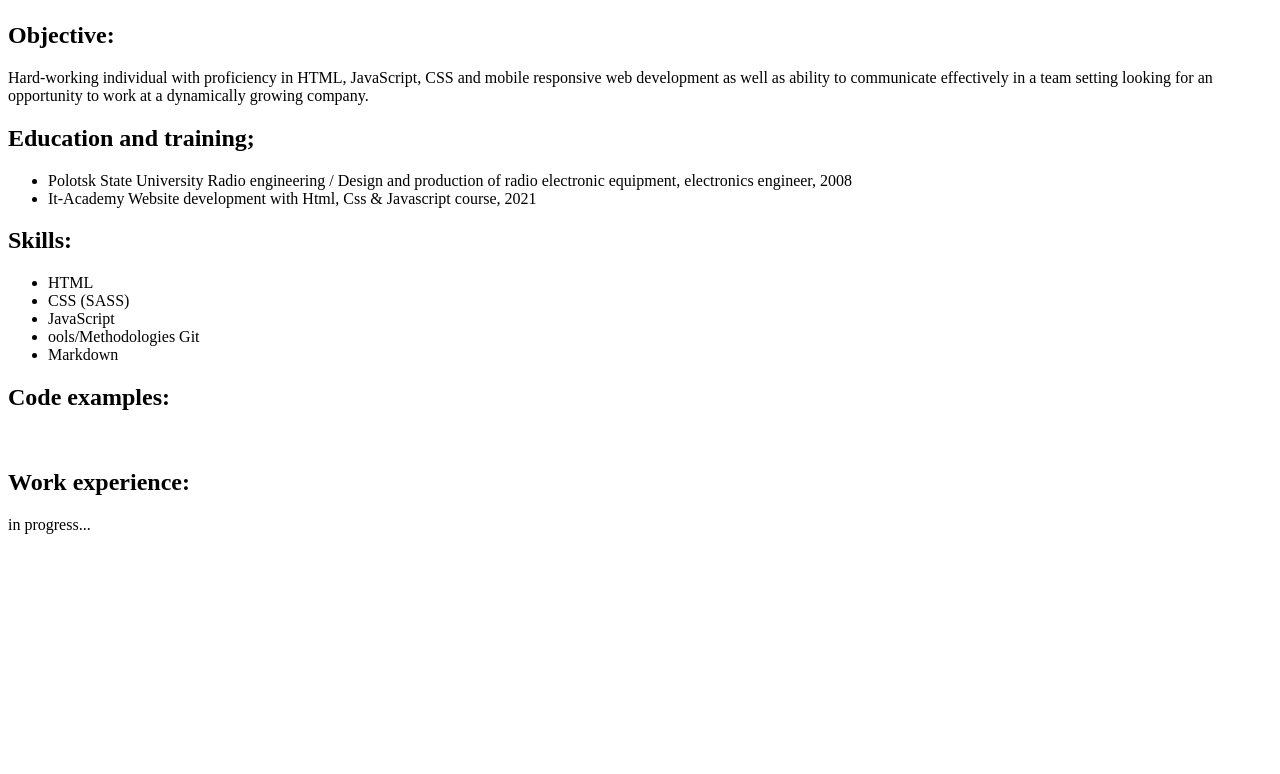
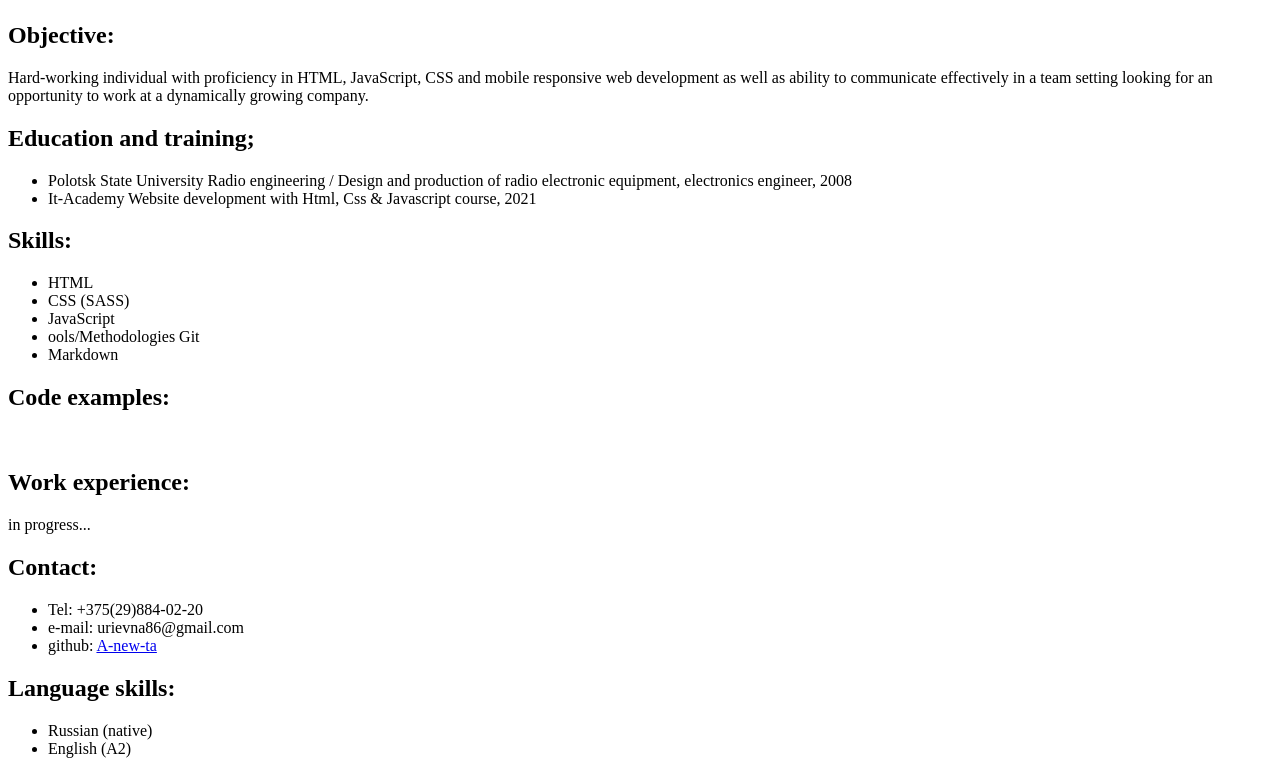
Before and after one commit to A-new-ta/rsschool-cv, a plain HTML site: page index.html in a window 1280 px wide. Shown: the part 700-1474 px from the top of the page. Before the commit the page ends 1250 px from the top, so only its background shows below. Drawn offline with Linux system fonts and the light colour scheme.

Commit message:
feat: add aside

```diff
--- a/index.html
+++ b/index.html
@@ -46,6 +46,23 @@
                 <p>in progress...</p>
             </div>
         </section>
+        <aside>
+            <div class="contact">
+                <h2>Contact:</h2>
+                <ul>
+                    <li>Tel: +375(29)884-02-20</li>
+                    <li>e-mail: urievna86@gmail.com</li>
+                    <li>github: <a href="https://github.com/A-new-ta">A-new-ta</a> </li>
+                </ul>
+            </div>
+            <div class="language">
+                <h2>Language skills:</h2>
+                <ul>
+                    <li>Russian (native)</li>
+                    <li>English (A2)</li>
+                </ul>
+            </div>
+        </aside>
 
     </main>
 </body>
```
